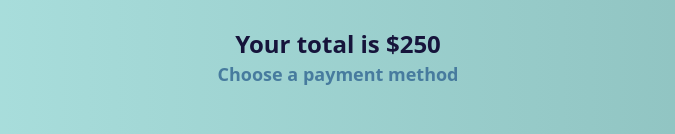
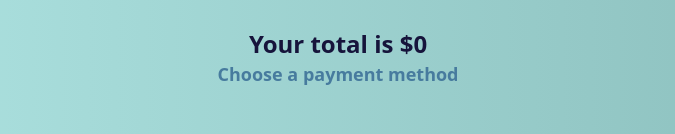
Before and after one commit to CryingEnder/shipirate, a React (Vite) app: page /checkout in a window 1280 px wide. Shown: the top 134 px of the page, without its empty margins (302-977 px from the left). Built offline with nearby package versions, Linux system fonts and the light colour scheme.

Commit message:
Cleaning the total and currency displayed

```diff
--- a/src/components/PaymentForm.jsx
+++ b/src/components/PaymentForm.jsx
@@ -1,4 +1,4 @@
-import React, { useEffect, useState } from "react";
+import React, { useEffect, useState, useContext } from "react";
 import Container from "./common/Container";
 import Input from "./common/Input";
 import Button from "./common/Button";
@@ -15,6 +15,8 @@ function PaymentForm(props) {
   const [opacityAnimation, setOpacityAnimation] = useState("");
   const [cardBorder, setCardBorder] = useState(borderOff);
   const [paypalBorder, setPaypalBorder] = useState(borderOff);
+  const total = 0;
+  const currency = "$";
 
   useEffect(() => {
     document.body.className =
@@ -52,7 +54,10 @@ function PaymentForm(props) {
     >
       <form className="w-full tablet-small:max-w-lg p-4 flex flex-col space-y-6">
         <header className="text-center w-full">
-          <h1 className="text-2xl text-blue-dark">Your total is $250</h1>
+          <h1 className="text-2xl text-blue-dark">
+            Your total is {currency}
+            {total}
+          </h1>
           <h2 className="text-lg text-blue-bird">Choose a payment method</h2>
         </header>
         <div className="grid grid-cols-1 gap-2 tablet-small:grid-cols-2">
@@ -109,7 +114,7 @@ function PaymentForm(props) {
               fontColor="text-gray-25"
               type="submit"
               isGreen={true}
-              label={`Pay $${250}`}
+              label={`Pay ${currency}${total}`}
               fontSize="text-xl"
             />
             <Button
@@ -141,7 +146,7 @@ function PaymentForm(props) {
               fontColor="text-gray-25"
               type="submit"
               isGreen={true}
-              label={`Pay $${250}`}
+              label={`Pay ${currency}${total}`}
               fontSize="text-xl"
             />
             <Button
```
